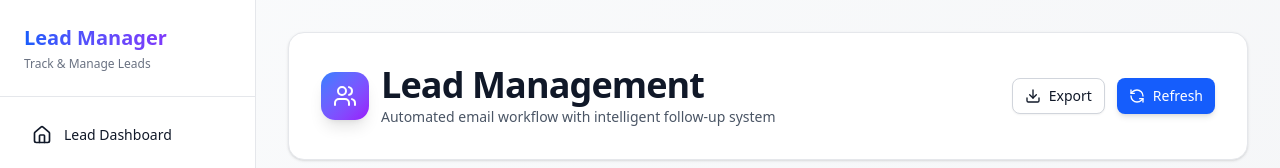
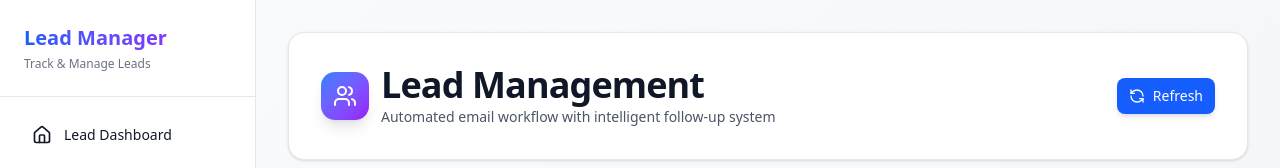
Before and after one commit to Gurpreet-CrossML/ai-lead-automation-workflow, a Next.js app: page / in a window 1280 px wide. Shown: the top 168 px of the page. Built offline with nearby package versions, Linux system fonts and the light colour scheme; no server answers; the database is empty.

Commit message:
add meeting buttons

```diff
--- a/src/app/lead-upload/page.js
+++ b/src/app/lead-upload/page.js
@@ -111,7 +111,7 @@ export default function LeadUpload() {
             setAllData([]);
             setPreview([]);
           } else {
-            setMessage("✅ Upload finished, but summary missing.");
+            setMessage("✅ Upload finished");
           }
         }
         // Handle nested response format
--- a/src/app/page.js
+++ b/src/app/page.js
@@ -45,10 +45,20 @@ const STATUS_CONFIG = {
     color: 'bg-green-100 text-green-800 dark:bg-green-900 dark:text-green-200',
     dotColor: 'bg-green-500'
   },
-  'proposal_accepted': {
+  'proposal accepted - meeting link sent': {
     icon: CheckCircle,
     color: 'bg-emerald-100 text-emerald-800 dark:bg-emerald-900 dark:text-emerald-200',
     dotColor: 'bg-emerald-500'
+  },
+  'meeting scheduled': {
+    icon: Calendar,
+    color: 'bg-emerald-100 text-emerald-800 dark:bg-emerald-900 dark:text-emerald-200',
+    dotColor: 'bg-emerald-500'
+  },
+   'proposal rejected': {
+  icon: XCircle,
+  color: 'bg-red-100 text-red-800 dark:bg-red-900 dark:text-red-200 rounded-md px-3 py-1 font-medium',
+  dotColor: 'bg-red-500'
   },
   'follow_up_sent': {
     icon: Reply,
@@ -307,13 +317,7 @@ const Index = () => {
               </div>
             </div>
             <div className="flex flex-wrap items-center gap-3">
-              <Button
-                variant="outline"
-                className="gap-2 border-gray-300 dark:border-neutral-700 hover:bg-gray-50 dark:hover:bg-neutral-800"
-              >
-                <Download className="h-4 w-4" />
-                Export
-              </Button>
+
               <Button
                 onClick={handleRefresh}
                 className="gap-2 bg-blue-600 hover:bg-blue-700 text-white shadow-md hover:shadow-lg transition-all"
```
